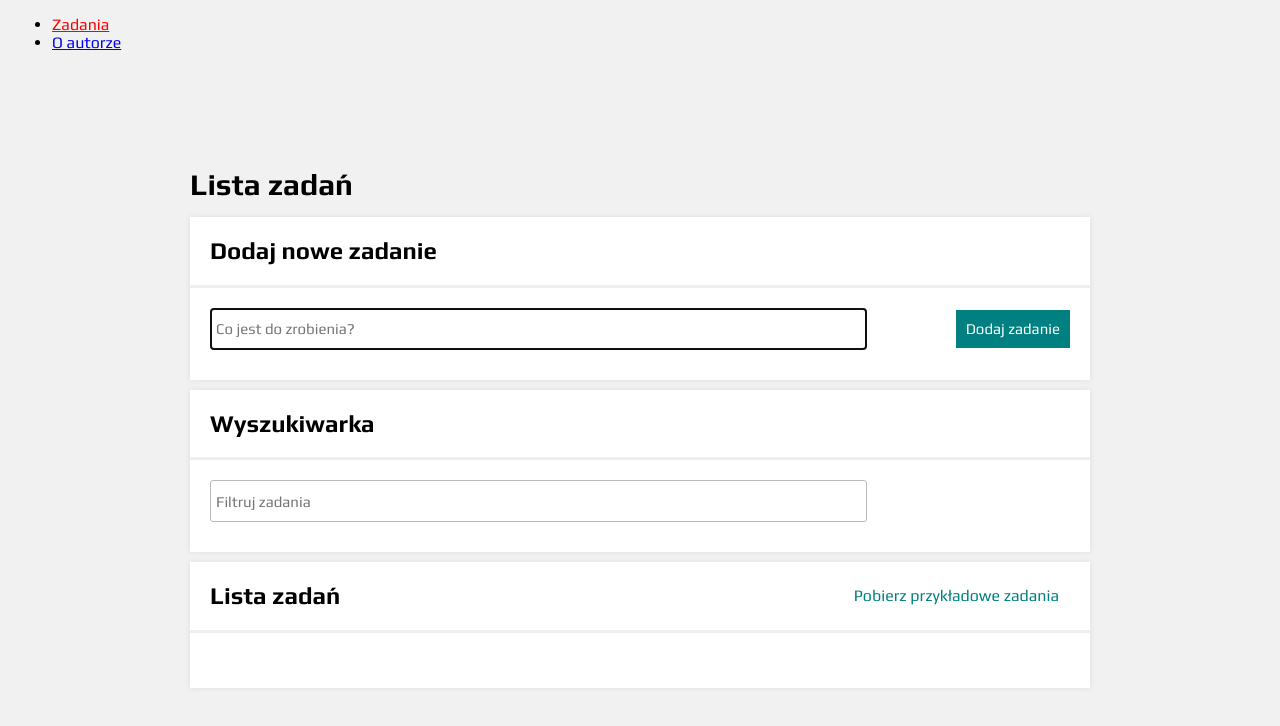
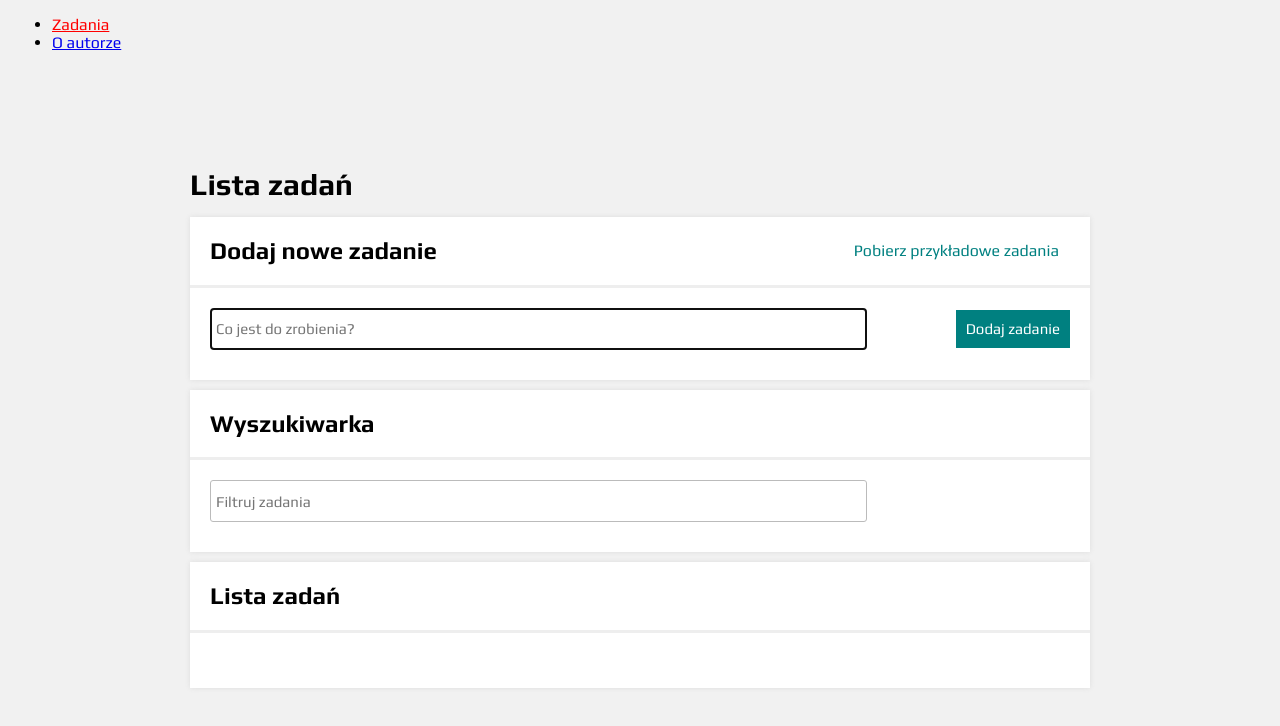
Before and after one commit to grzedomin/todo-list-react, a React (Create React App) app: page /#/zadania in a window 1280 px wide. Shown: the top 726 px of the page. Built offline with nearby package versions, Linux system fonts and the light colour scheme.

Commit message:
GetExampleTasksButton moved to section Header

```diff
--- a/src/common/Section/index.js
+++ b/src/common/Section/index.js
@@ -1,12 +1,12 @@
 import { Component, Header, SubHeader, Content } from "./styled";
 
-const Section = ({ title, body, extraHeaderContent }) => (
+const Section = ({ title, body, extraHeaderContent, extraSectionContent }) => (
     <Component>
         <Header>
             <SubHeader>{title}</SubHeader>
             {extraHeaderContent}
+            {extraSectionContent}
         </Header>
-
         <Content>
             {body}
         </Content>
--- a/src/features/tasks/TasksPage/Buttons/index.js
+++ b/src/features/tasks/TasksPage/Buttons/index.js
@@ -1,7 +1,7 @@
 import React from "react";
-import { Button, ButtonsContainer } from "./styled";
+import { Button, ButtonsContainer } from "../StyledButtons/styled";
 import { useSelector, useDispatch } from "react-redux";
-import { selectTasksState, toggleHideDone, setAllDone, selectHideDone, selectTasksEmpty, fetchExampleTasks } from "../../tasksSlice";
+import { selectTasksState, toggleHideDone, setAllDone, selectHideDone, selectTasksEmpty } from "../../tasksSlice";
 
 const Buttons = () => {
     const { tasks } = useSelector(selectTasksState);
@@ -11,9 +11,6 @@ const Buttons = () => {
 
     return (
         <ButtonsContainer>
-            <Button onClick={() => dispatch(fetchExampleTasks())}>
-                Pobierz przykładowe zadania
-            </Button>
             {!areTasksEmpty && (
                 <>
                     <Button
--- /dev/null
+++ b/src/features/tasks/TasksPage/GetExampleTasksButton/index.js
@@ -0,0 +1,13 @@
+import { useDispatch } from "react-redux";
+import { Button } from "../StyledButtons/styled";
+import { fetchExampleTasks } from "../../tasksSlice";
+
+export default () => {
+    const dispatch = useDispatch();
+
+    return (
+        <Button onClick={() => dispatch(fetchExampleTasks())}>
+            Pobierz przykładowe zadania
+        </Button>
+    );
+};
--- a/src/features/tasks/TasksPage/index.js
+++ b/src/features/tasks/TasksPage/index.js
@@ -6,23 +6,23 @@ import Header from "../../../common/Header";
 import Container from "../../../common/Container";
 import Search from "./Search";
 import React from 'react';
-
+import GetExampleTasksButton from "./GetExampleTasksButton";
 
 function TasksPage() {
-
     return (
         <Container>
-            <Header title="Lista zadań" />
+            <Header
+                title="Lista zadań"
+            />
             <Section
                 title="Dodaj nowe zadanie"
+                extraSectionContent={<GetExampleTasksButton />}
                 body={<Form />}
             />
-
             <Section
                 title="Wyszukiwarka"
                 body={<Search />}
             />
-
             <Section title="Lista zadań"
                 body={<TaskList />}
                 extraHeaderContent={<Buttons />}
```
Also changed, not shown: src/features/tasks/TasksPage/StyledButtons/styled.js (renamed from src/features/tasks/TasksPage/Buttons/styled.js).
